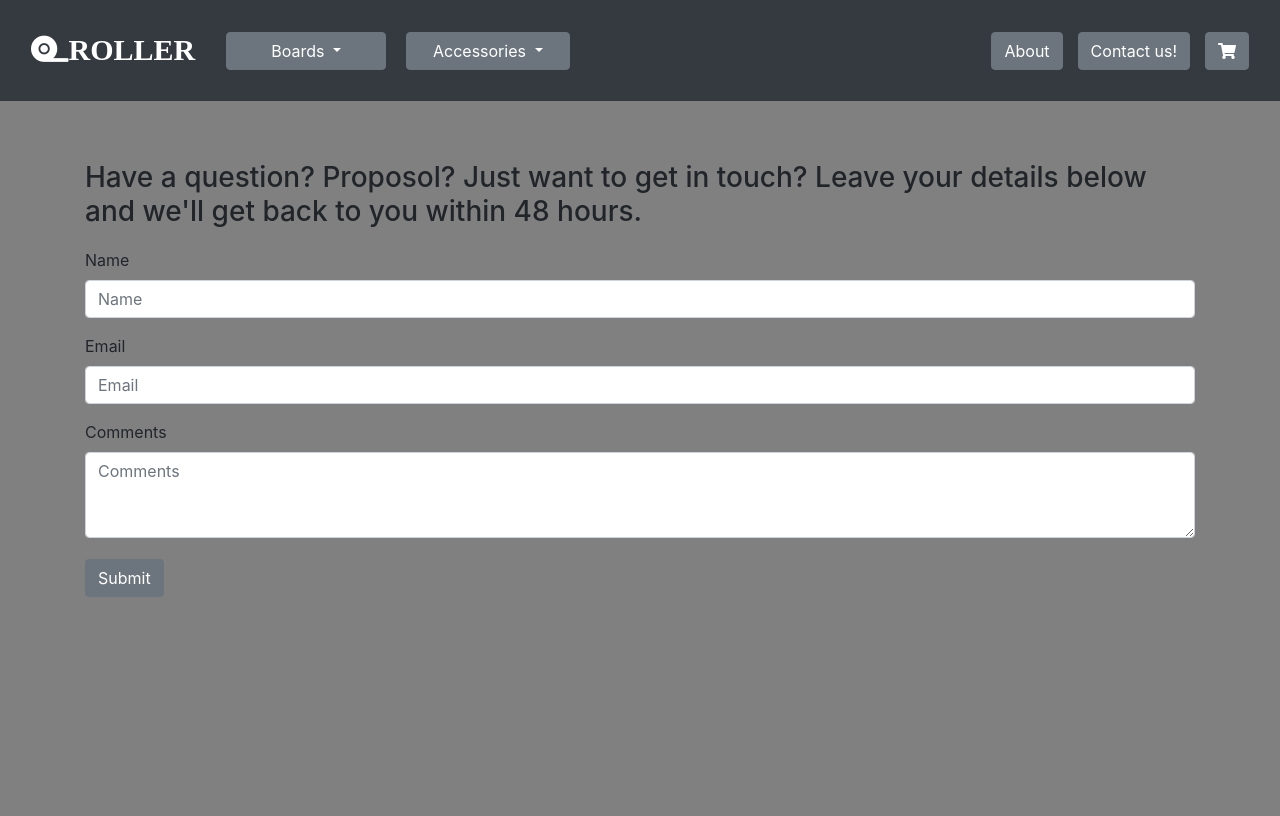
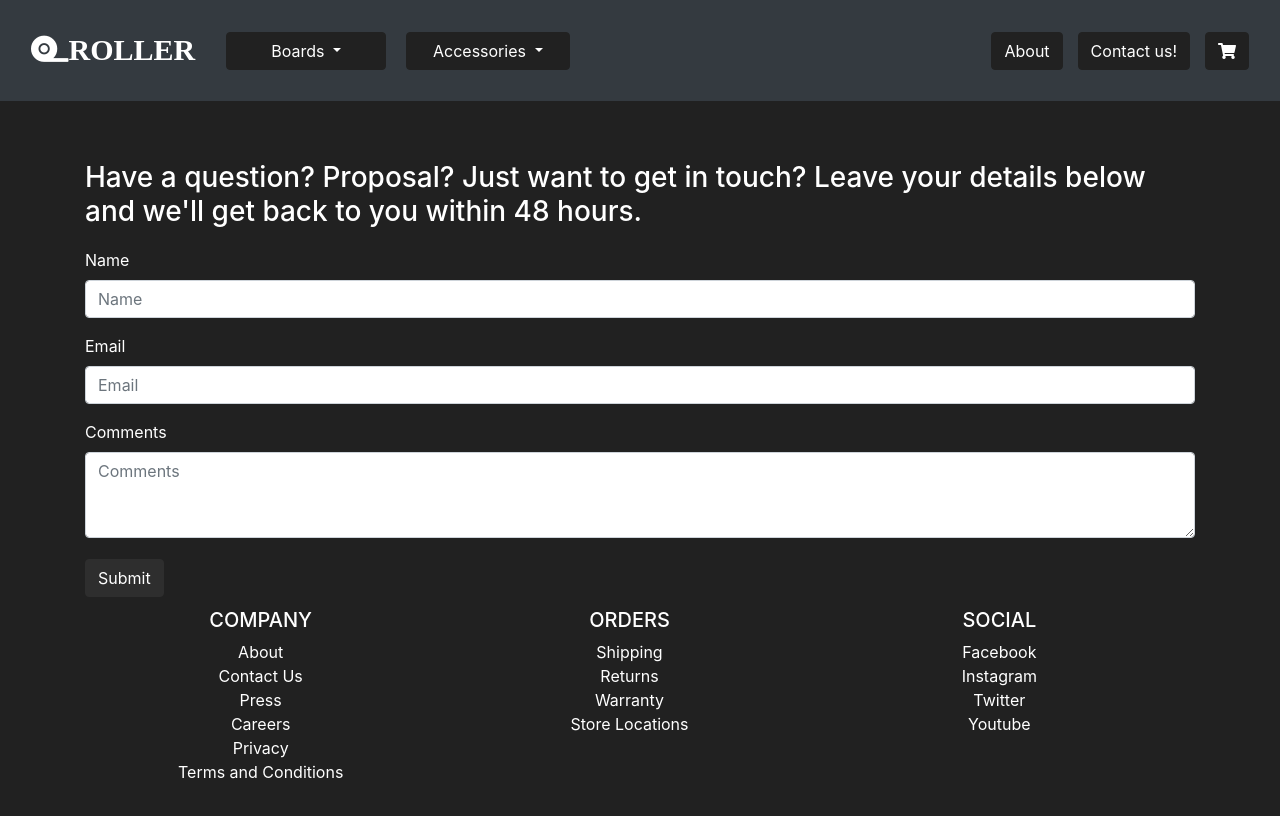
Before and after one commit to zerosamski/business-site, a plain HTML site: page Root/contact.html in a window 1280 px wide. Drawn offline with nearby package versions, Linux system fonts and the light colour scheme.

Commit message:
Changed color scheme

```diff
--- a/Include/style.css
+++ b/Include/style.css
@@ -1,9 +1,25 @@
  body {
-  background-color: grey;
+  background-color: #212121;
  }
+
+footer {
+   width:100%;
+   position: sticky;
+   bottom: 0px;
+   text-align: center; /* This line is not needed but centers your text */
+   }
+
+h5, h3, a {
+  color: white;
+}
+
+label {
+  color: white;
+}
 
  .navbar {
   min-height: 80px;
+  background-color: #2E2E2E
 }
 
 .increasepaddingacc {
@@ -25,7 +41,21 @@
   margin-right: 15px;
   margin-top: 5px;
   margin-bottom: 5px
+}
 
+.btn-secondary {
+  background-color: #212121;
+  border-color: #212121;
+}
+
+.btn-primary {
+  background-color: #2E2E2E;
+  border-color: #2E2E2E;
+}
+
+.btn-secondary:hover {
+  background-color: #212121;
+  border-color: #212121;
 }
 
 /*changes size of the drop down menus to fit main button*/
@@ -42,7 +72,7 @@
 
 /*changes to drop down menu*/
 .navbar-nav > li > .dropdown-menu {
-  background-color: #6D757D;
+  background-color: #212121;
 }
 .navbar-nav > li > .dropdown-menu > a {
   color: white;
@@ -92,6 +122,11 @@ background-size: 100%;
   background-size: 100%;
 }
 
+/*contact form*/
+.container {
+  margin-bottom: 100px;
+}
+
 
 
 https://images.unsplash.com/photo-1524054791722-eadb60c13eb1?ixlib=rb-0.3.5&ixid=eyJhcHBfaWQiOjEyMDd9&s=7d24d6da2f861792716279a80a790d4c&auto=format&fit=crop&w=2250&q=80
@@ -114,3 +149,31 @@ p {
 .contactintro {
   margin-bottom: 20px;
 }
+
+.page-footer {
+  margin: 0 auto;
+}
+
+.container1 {
+  margin: 0px 100px;
+  max-width: 80%;
+  justify-content: space-around;
+
+}
+
+.company {
+  margin: 0px auto;
+  max-width: 80%;
+}
+
+.orders {
+  margin: 0px auto;
+  max-width: 80%;
+  padding-left: 50px;
+}
+
+.social {
+  margin: 0px auto;
+  max-width: 80%;
+  padding-left: 87px;
+}
--- a/Root/contact.html
+++ b/Root/contact.html
@@ -10,7 +10,7 @@
     </head>
     <body>
         <nav class="navbar navbar-expand-lg navbar-dark bg-dark">
-            <a class="navbar-brand" href="#">
+            <a class="navbar-brand" href="home.html">
                 <i class="fas fa-tape align-center">ROLLER</i>
             </a>
             <button class="navbar-toggler" type="button" data-toggle="collapse" data-target="#navbartoggle" aria-controls="nnavbartoggle" aria-expanded="false" aria-label="Toggle navigation">
@@ -25,17 +25,19 @@
                             Boards
                           </a>
                           <div class="dropdown-menu" aria-labelledby="dropdownMenuLink1">
+                            <a class="dropdown-item" href="#">Overview</a>
                             <a class="dropdown-item" href="#">Electric</a>
                             <a class="dropdown-item" href="#">Cruising</a>
                             <a class="dropdown-item" href="#">Street/Vert</a>
                         </div>
                     </li>
 
-                    <li class="accessories nav-item dropdown">
-                          <a class="btn btn-secondary dropdown-toggle" href="#" role="button" id="dropdownMenuLink2" data-toggle="dropdown" aria-haspopup="true" aria-expanded="false">
+                    <li class="accessories dropdown d-inline-block nav-item dropdown">
+                          <a class="btn btn-secondary dropdown-toggle" href="#" role="button" id="dropdownMenuLink2" data-toggle="collapse" aria-haspopup="true" aria-expanded="false">
                             Accessories
                           </a>
                           <div class="dropdown-menu" aria-labelledby="dropdownMenuLink2">
+                            <a class="dropdown-item" href="#">Overview</a>
                             <a class="dropdown-item" href="#">Maintenance</a>
                             <a class="dropdown-item" href="#">Wheels</a>
                             <a class="dropdown-item" href="#">Decks</a>
@@ -50,7 +52,7 @@
                         <a class="btn btn-secondary" href="#">About</a>
                     </li>
                     <li class="nav-item">
-                        <a class="btn btn-secondary" href="#">Contact us!</a>
+                        <a class="btn btn-secondary" href="contact.html">Contact us!</a>
                     </li>
                     <li class="nav-item">
                         <a class="btn btn-secondary" href="#"><i class="fas fa-shopping-cart"></i></a>
@@ -62,7 +64,7 @@
         <main>
             <div class="container">
                 <form class="theform">
-                    <h3 class="contactintro"> Have a question? Proposol? Just want to get in touch? Leave your details below and we'll get back to you within 48 hours.
+                    <h3 class="contactintro"> Have a question? Proposal? Just want to get in touch? Leave your details below and we'll get back to you within 48 hours.
                     </h3>
                     <div class="form-group">
                         <label for="name">Name</label>
@@ -76,17 +78,87 @@
                         <label for="comments">Comments</label>
                         <textarea class="form-control" placeholder="Comments" id="comments" rows="3"></textarea>
                     </div>
-                    <button type="submit" class="btn btn-secondary">Submit</button>
+                    <button type="submit" class="btn btn-primary">Submit</button>
                 </form>
             </div>
         </main>
 
-        <footer>
+        <footer class="page-footer">
 
-        </footer>
+            <div class="container1">
+
+              <div class="row">
+
+                <div class="col-md-4 mb-md-0 mb-4 company">
+                    <h5 class="text-uppercase">Company</h5>
+                    <ul class="list-unstyled">
+                      <li>
+                        <a href="#!">About</a>
+                      </li>
+                      <li>
+                        <a href="#!">Contact Us</a>
+                      </li>
+                      <li>
+                        <a href="#!">Press</a>
+                      </li>
+                      <li>
+                        <a href="#!">Careers</a>
+                      </li>
+                      <li>
+                        <a href="#!">Privacy</a>
+                      </li>
+                      <li>
+                        <a href="#!">Terms and Conditions</a>
+                      </li>
+                    </ul>
+                  </div>
+
+                  <div class="col-md-4 mb-md-0 mb-4 orders">
+                    <h5 class="text-uppercase">Orders</h5>
+                    <ul class="list-unstyled">
+                      <li>
+                        <a href="#!">Shipping</a>
+                      </li>
+                      <li>
+                        <a href="#!">Returns</a>
+                      </li>
+                      <li>
+                        <a href="#!">Warranty</a>
+                      </li>
+                      <li>
+                        <a href="#!">Store Locations</a>
+                      </li>
+                    </ul>
+                  </div>
+
+                  <div class="col-md-4 mb-md-0 mb-4 social">
+                    <h5 class="text-uppercase">Social</h5>
+                    <ul class="list-unstyled">
+                      <li>
+                        <a href="#!">Facebook</a>
+                      </li>
+                      <li>
+                        <a href="#!">Instagram</a>
+                      </li>
+                      <li>
+                        <a href="#!">Twitter</a>
+                      </li>
+                      <li>
+                        <a href="#!">Youtube</a>
+                      </li>
+                    </ul>
+                  </div>
+              </div>
+            </div>
+          </footer>
 
         <script src="https://ajax.googleapis.com/ajax/libs/jquery/3.3.1/jquery.min.js"></script>
         <script src="../include/bootstrap.js"></script>
         <script src="../include/javascript.js"></script>
     </body>
 </html>
+
+
+
+
+<!-- edited and adapted from: https://getbootstrap.com/docs/4.1/components/navbar/#toggler -->
```
Also changed, not shown: Root/home.html (+74 -7 lines).
